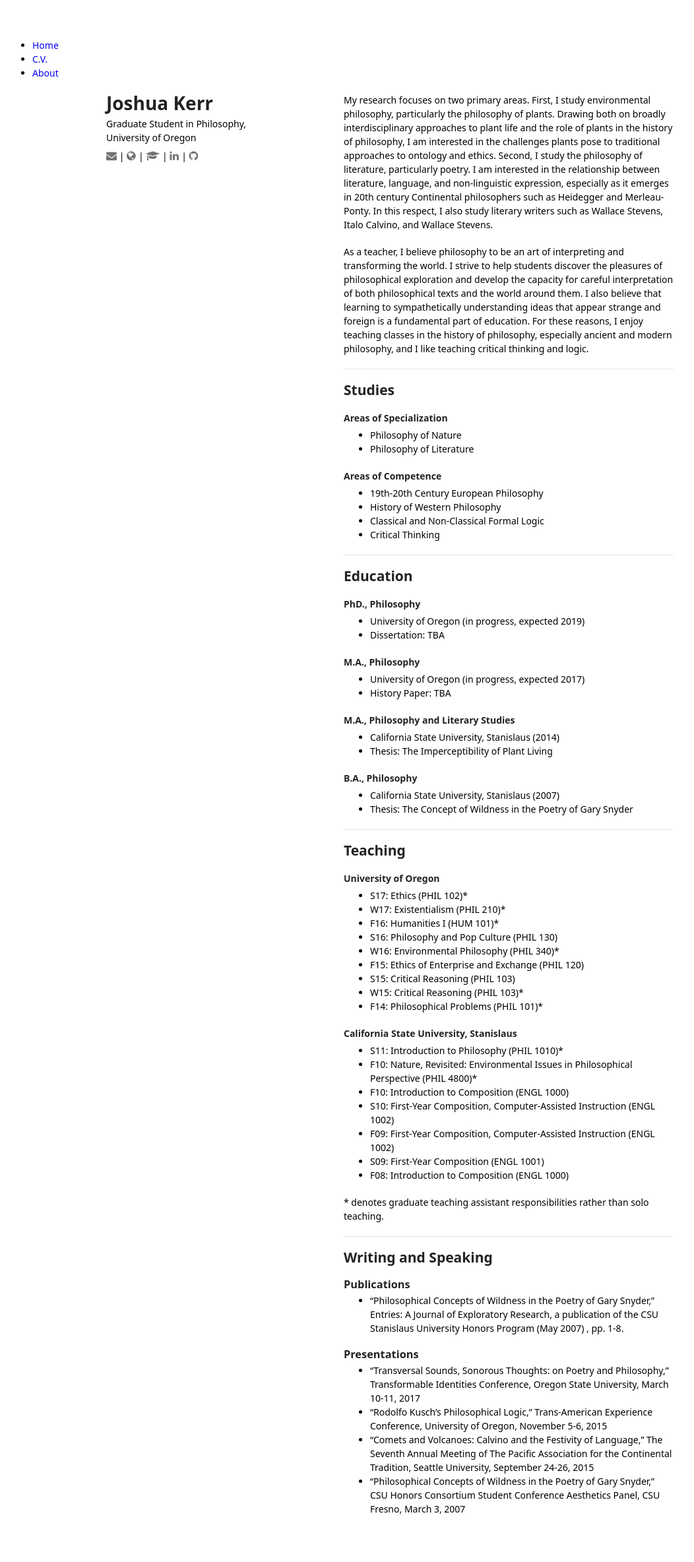
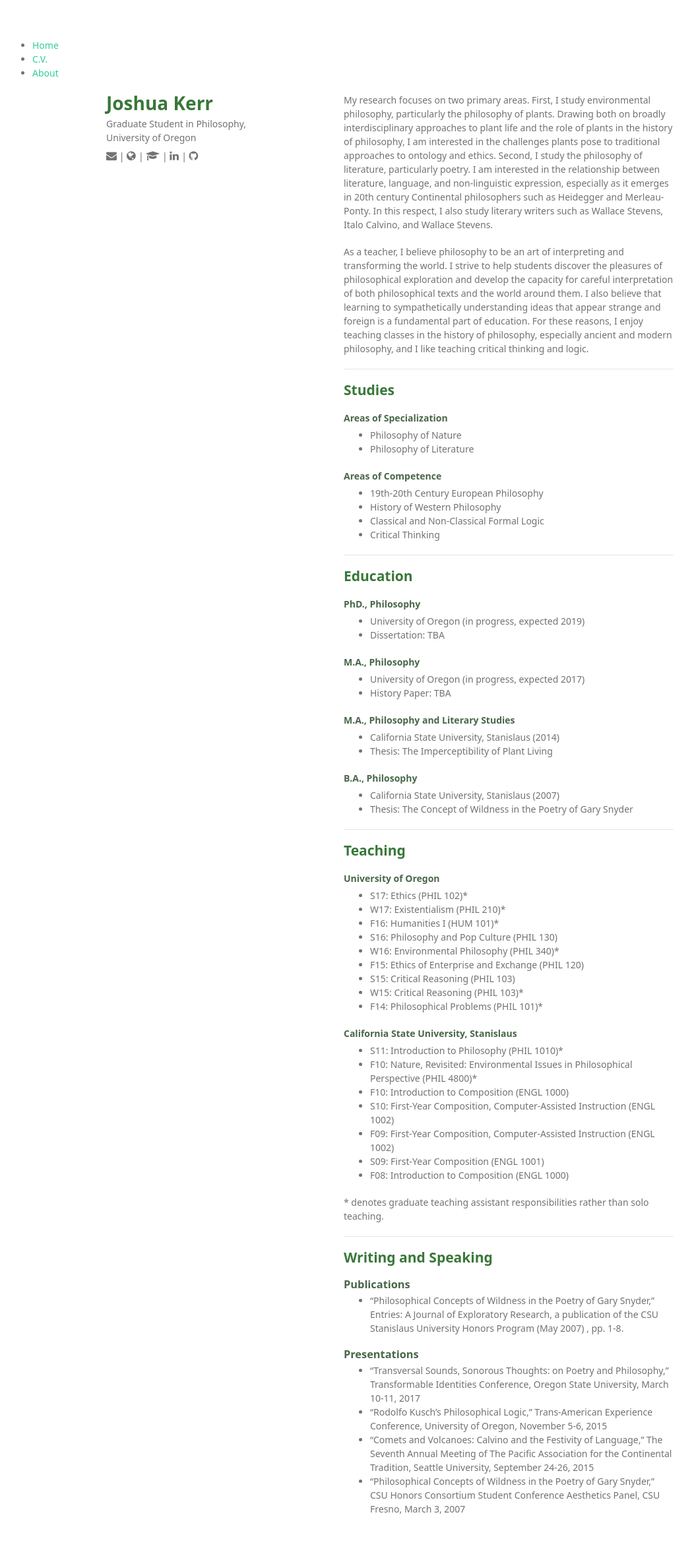
Before and after one commit to joshuakerr/joshuakerr.github.io.old, a Jekyll site: the page built from index.md, in a window 1280 px wide. Shown: the whole page at 66% size, without its empty margins (49-1101 px from the left). Built offline with Jekyll 4.4.1, drawn with Linux system fonts in a browser that asks for light colours; a script that is not in the unit is left out.

Commit message:
Hard coding colors

```diff
--- a/_config.yml
+++ b/_config.yml
@@ -10,10 +10,3 @@ website: http://joshuakerr.github.io/
 github: joshuakerr
 linkedin: kerrjoshua
 academiaedu: uoregon.academia.edu/JoshuaKerr
-
-h1color: "#397739"
-h2color: "#397739"
-h3456color: "#496649"
-textcolor: "#727272"
-linkcolor: "#3c9"
-linkcolorhover: "#096"
--- a/assets/css/style.css
+++ b/assets/css/style.css
@@ -5,7 +5,7 @@ body {
   background-color: #fff;
   padding:50px;
   font: 14px/1.5 "Noto Sans", "Helvetica Neue", Helvetica, Arial, sans-serif;
-  color:{{site.textcolor}};
+  color:#727272;
   font-weight:400;
 }
 
@@ -23,26 +23,26 @@ h1, h2, h3 {
 }
 
 h1 {
-  color:{{site.h1color}};
+  color:#397739;
   font-size:28px;
 }
 
 h2 {
-  color:{{site.h2color}};
+  color:#397739;
 }
 
 h3, h4, h5, h6 {
-  color:{{site.h3456color}};
+  color:#496649;
   margin:0 0 5px;
 }
 
 a {
-  color:{{site.linkcolor}};
+  color:#3c9;
   text-decoration:none;
 }
 
 a:hover {
-  color:{{site.linkcolorhover}};
+  color:#096;
 }
 
 a small {
@@ -125,6 +125,14 @@ hr {
 strong {
   color:#222;
   font-weight:700;
+}
+
+
+/* ============ */
+/* == Navbar == */
+nav {
+    width:100%;
+
 }
 
 
```
